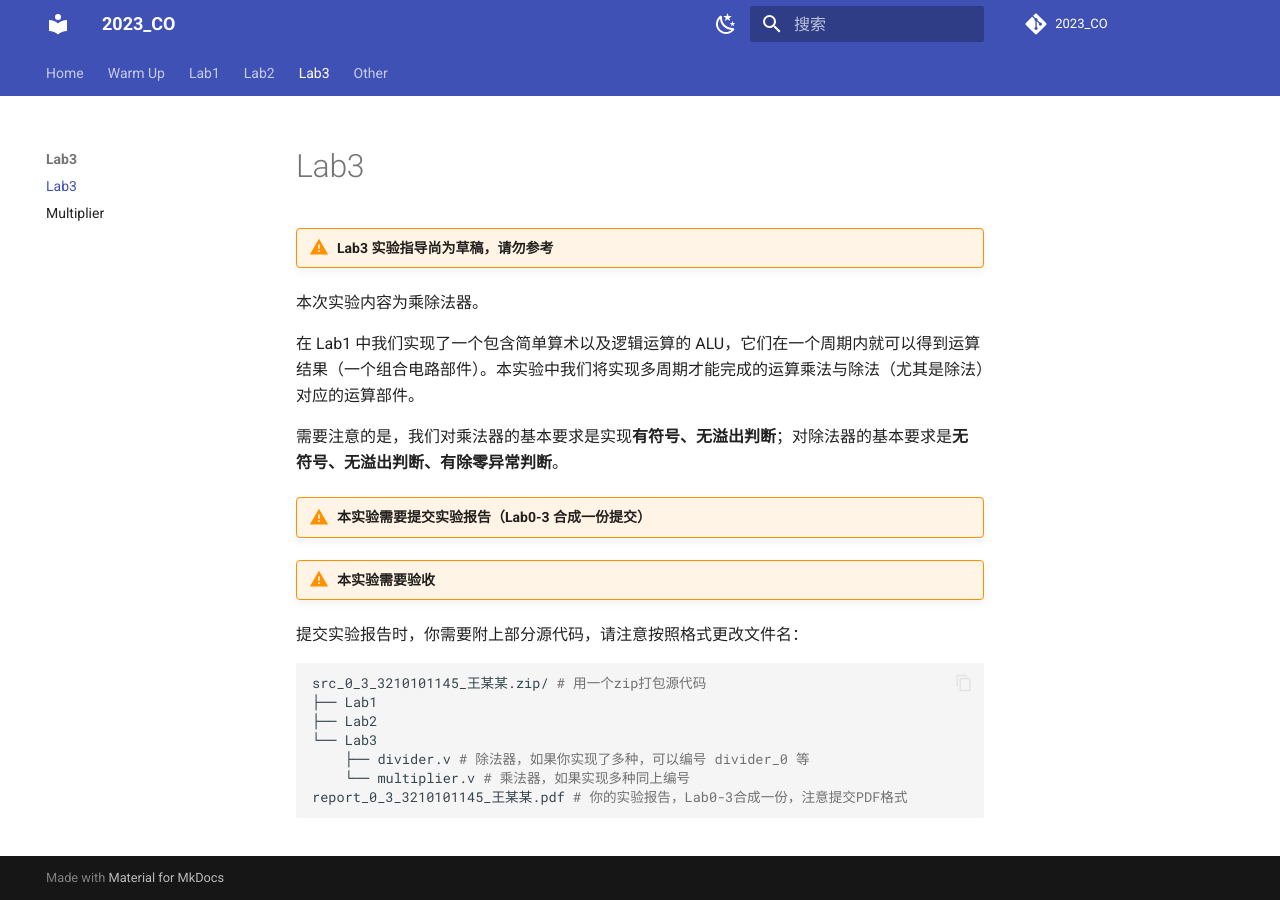
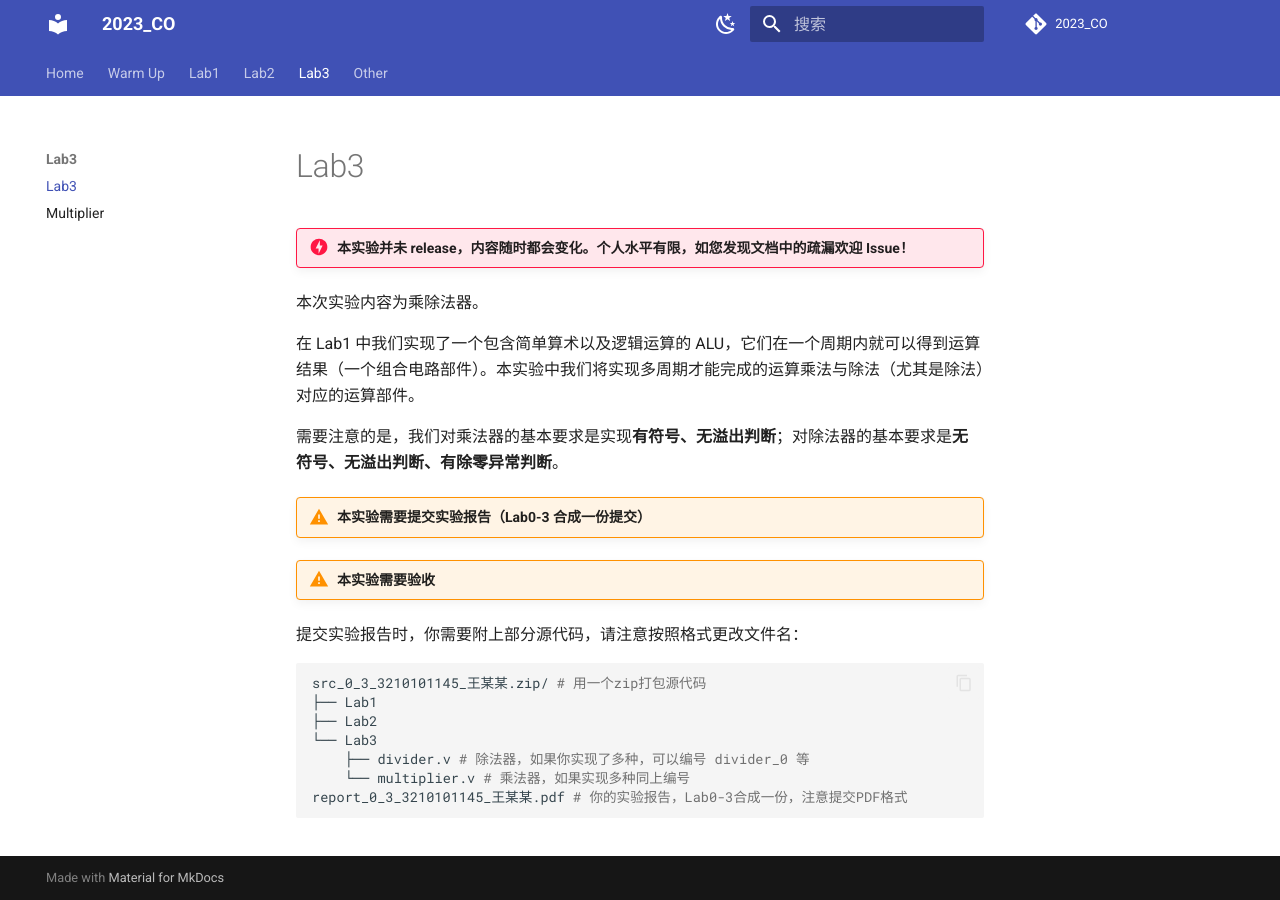
Before and after one commit to Guahao31/2023_CO, an MkDocs documentation site: the page built from docs/Lab3/Lab3.md, in a window 1280 px wide. Built offline with MkDocs 1.6.1 and Material for MkDocs 9.7.7, drawn with Linux system fonts in a browser that asks for light colours; comment, search, counter and statistics services are not loaded.

Commit message:
update: Lab3.md danger for NOT RELEASE

```diff
--- a/docs/Lab3/Lab3.md
+++ b/docs/Lab3/Lab3.md
@@ -1,6 +1,6 @@
 # Lab3
 
-!!! warning "Lab3 实验指导尚为草稿，请勿参考"
+!!! danger "本实验并未 release，内容随时都会变化。个人水平有限，如您发现文档中的疏漏欢迎 Issue！"
 
 本次实验内容为乘除法器。
 
```
